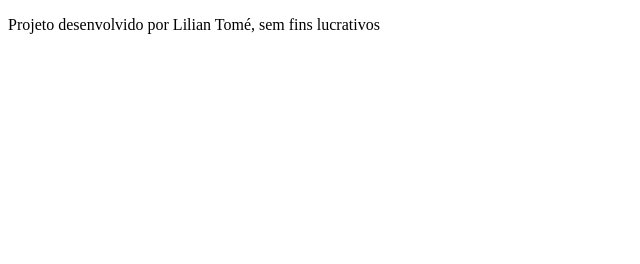
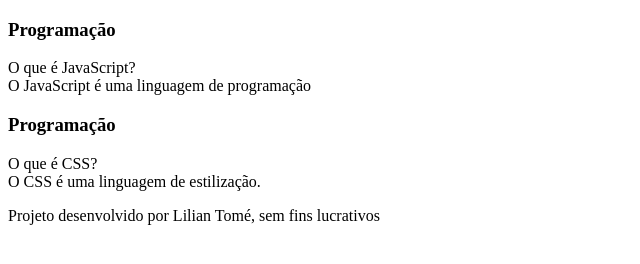
Before and after one commit to Prof-Lilian/P-gina-Flashcard, a plain HTML site: page index.html in a window 1280 px wide. Shown: the whole page, without its empty margins (0-640 px from the left). Drawn offline with Linux system fonts and the light colour scheme.

Commit message:
atualizar

```diff
--- a/index.html
+++ b/index.html
@@ -9,7 +9,29 @@
     <main>
         <section id=”container”>
             <article class=”cartao”>
+                <div class=”cartao__conteudo”>
+                    <h3>Programação</h3>
+                    <div class=”cartao__conteudo__pergunta”>
+O que é JavaScript?
+</div>
+<div class=”cartao__conteudo__resposta”>
+O JavaScript é uma linguagem de programação
+</div>
+                </div>
 </article>
+
+<article class="cartao">
+        <div class="cartao__conteudo">
+                <h3> Programação </h3>
+                      <div class="cartao__conteudo__pergunta">
+                            O que é CSS?
+                        </div>
+                       <div class="cartao__conteudo__resposta">
+                            O CSS é uma linguagem de estilização.
+                         </div>
+                        </div>
+
+         </article>
 </section>
 </main>
 <footer>
```
